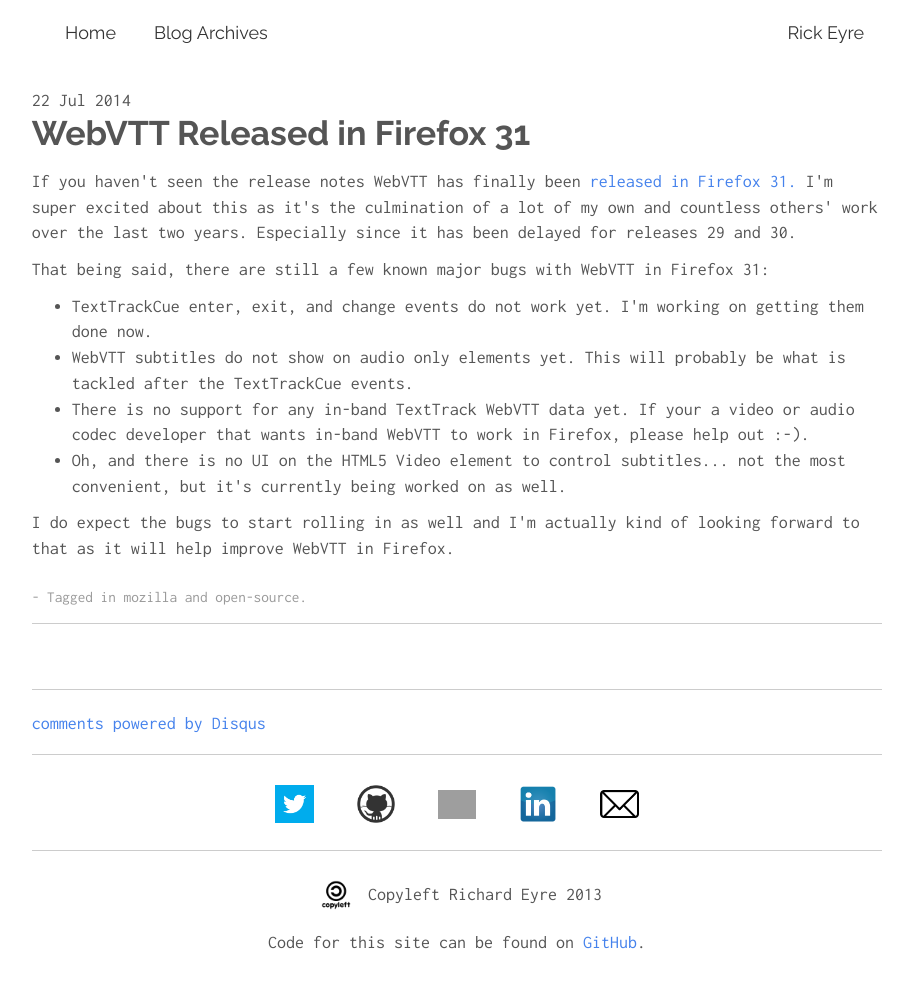
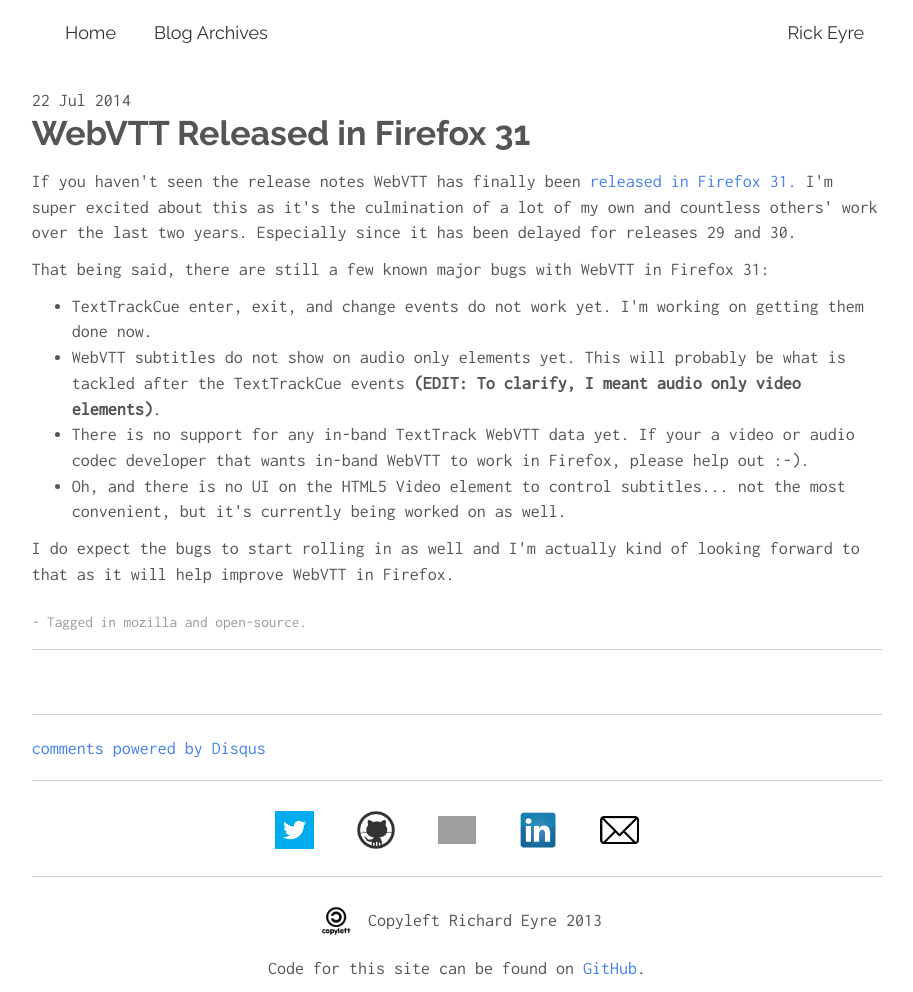
Before and after one commit to RickEyre/rickeyre.github.io, a Jekyll site: the page built from _posts/2014-07-22-webvtt-released.html, in a window 1280 px wide. Shown: the whole page, without its empty margins (183-1096 px from the left). Built offline with Jekyll 4.4.1, drawn with Linux system fonts in a browser that asks for light colours; Markdown is read by kramdown in place of the engine named in the settings; comment, search, counter and statistics services are not loaded; before the commit the page ends 967 px from its top, so only the background shows below that; grey boxes are pictures that could not be loaded.

Commit message:
Clarify list item in FF31 post.

```diff
--- a/_posts/2014-07-22-webvtt-released.html
+++ b/_posts/2014-07-22-webvtt-released.html
@@ -23,7 +23,7 @@
     </li>
     <li>
       WebVTT subtitles do not show on audio only elements yet. This will probably be what is tackled
-      after the TextTrackCue events.
+      after the TextTrackCue events <strong>(EDIT: To clarify, I meant audio only video elements)</strong>.
     </li>
     <li>
       There is no support for any in-band TextTrack WebVTT data yet. If your a video or
```
